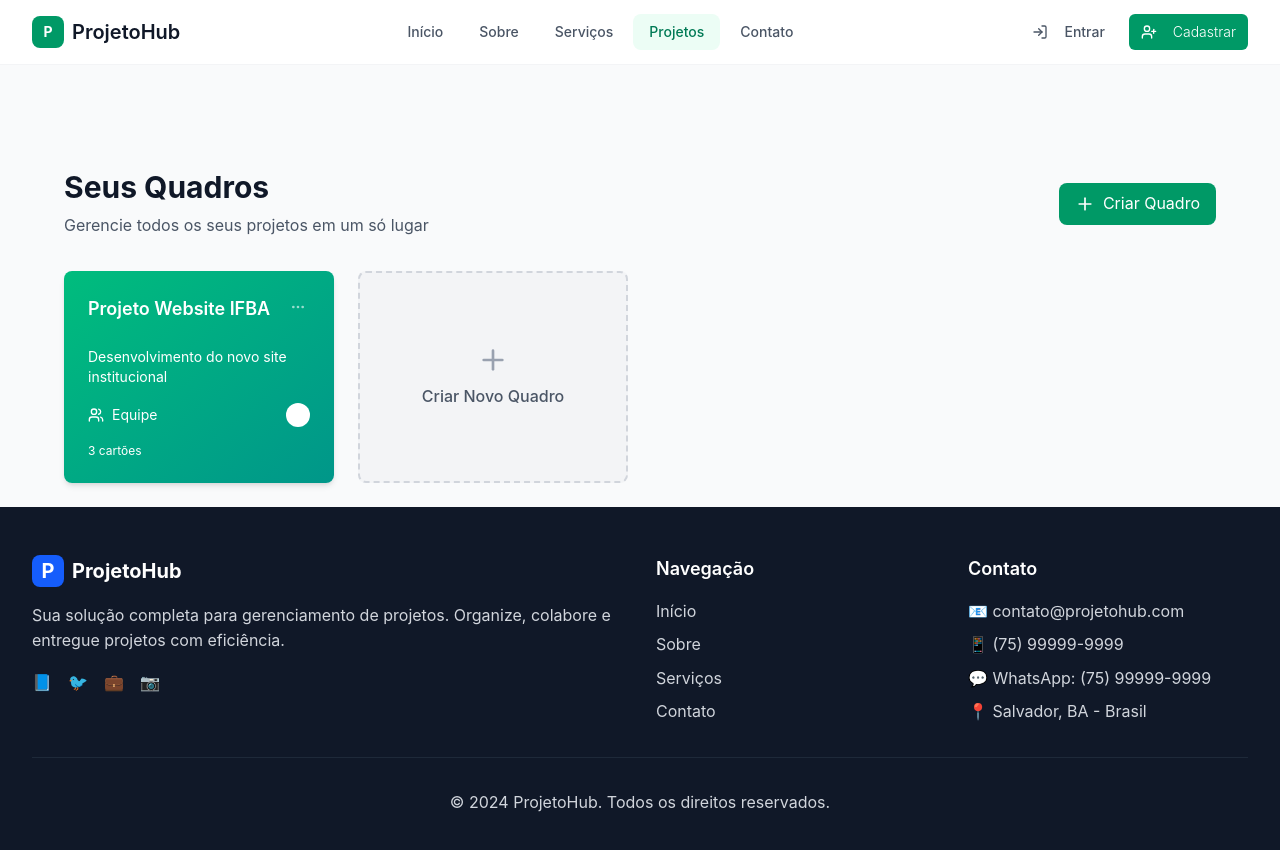
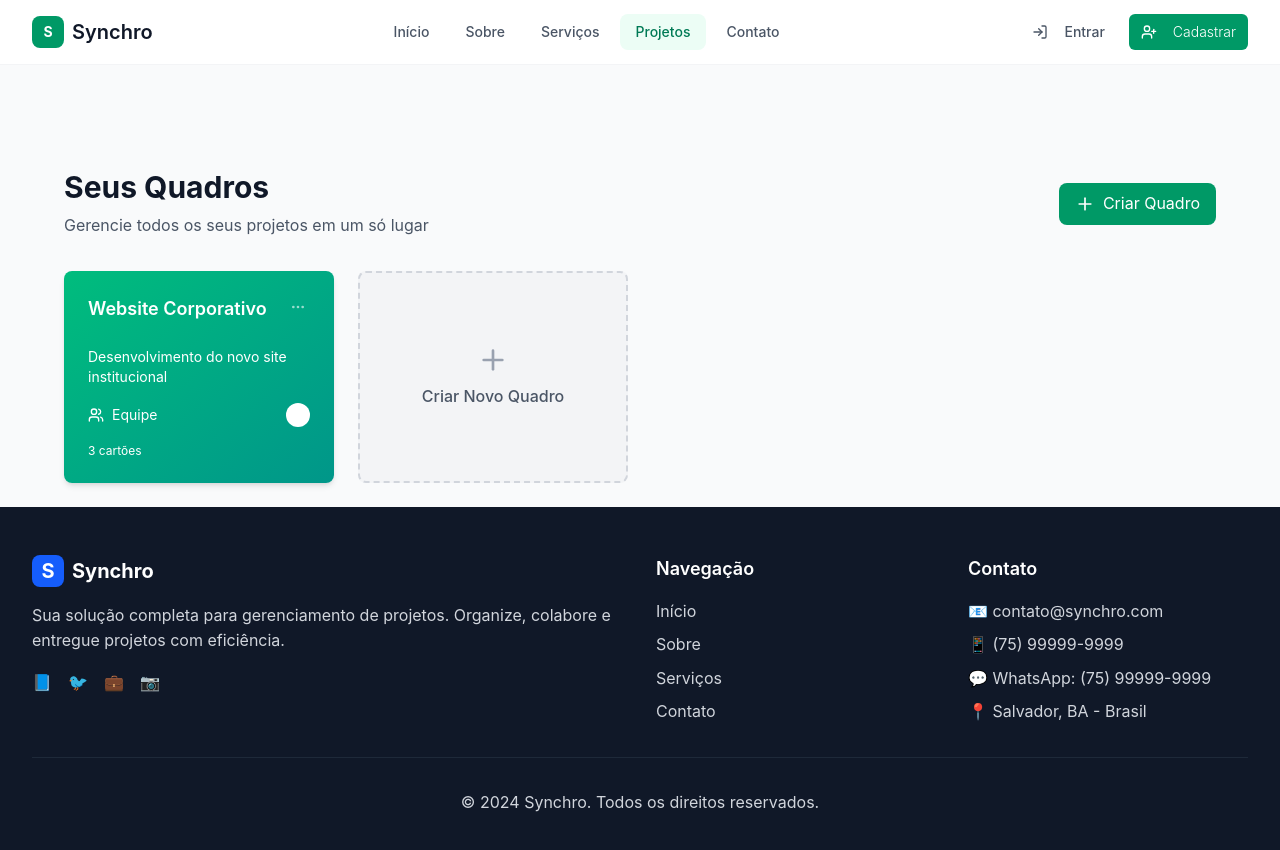
Before and after one commit to JoaoHneri/Projeto-IFBA, a Next.js app: page /projetos in a window 1280 px wide. Shown: the top 850 px of the page. Built offline with nearby package versions, Linux system fonts and the light colour scheme.

Commit message:
Feat: Adicionando nome Synchro

```diff
--- a/src/app/contato/page.js
+++ b/src/app/contato/page.js
@@ -240,8 +240,8 @@ export default function ContatoPage() {
                       </div>
                       <div>
                         <h4 className="font-semibold text-slate-900 mb-1">Email</h4>
-                        <p className="text-slate-600">contato@projetohub.com</p>
-                        <p className="text-slate-600">suporte@projetohub.com</p>
+                        <p className="text-slate-600">contato@synchro.com</p>
+                        <p className="text-slate-600">suporte@synchro.com</p>
                       </div>
                     </div>
 
--- a/src/app/layout.js
+++ b/src/app/layout.js
@@ -12,7 +12,7 @@ const geistMono = Geist_Mono({
 });
 
 export const metadata = {
-  title: "ProjetoHub - Sistema de Gerenciamento de Projetos",
+  title: "Synchro - Sistema de Gerenciamento de Projetos",
   description: "Plataforma completa para gerenciamento de projetos, equipes e recursos",
 };
 
--- a/src/app/sobre/page.js
+++ b/src/app/sobre/page.js
@@ -14,7 +14,7 @@ export default function SobrePage() {
           <h1 className="text-5xl font-bold text-slate-900 mb-6 leading-tight">
             Sobre a
             <span className="bg-gradient-to-r from-blue-600 to-indigo-600 bg-clip-text text-transparent">
-              {" "}ProjetoHub
+              {" "}Synchro
             </span>
           </h1>
 
@@ -34,7 +34,7 @@ export default function SobrePage() {
               <div className="space-y-6">
                 <p className="text-lg text-slate-600 leading-relaxed">
                   Fundada em 2020 por uma equipe de especialistas em gestão de projetos e tecnologia,
-                  a ProjetoHub nasceu da necessidade de simplificar os processos complexos que
+                  a Synchro nasceu da necessidade de simplificar os processos complexos que
                   envolvem o gerenciamento de projetos corporativos.
                 </p>
                 <p className="text-lg text-slate-600 leading-relaxed">
--- a/src/components/footer.jsx
+++ b/src/components/footer.jsx
@@ -8,9 +8,9 @@ export function Footer() {
           <div className="col-span-1 md:col-span-2">
             <div className="flex items-center space-x-2 mb-4">
               <div className="w-8 h-8 bg-blue-600 rounded-lg flex items-center justify-center">
-                <span className="text-white font-bold text-xl">P</span>
+                <span className="text-white font-bold text-xl">S</span>
               </div>
-              <span className="text-xl font-bold">ProjetoHub</span>
+              <span className="text-xl font-bold">Synchro</span>
             </div>
             <p className="text-gray-300 mb-4">
               Sua solução completa para gerenciamento de projetos.
@@ -65,7 +65,7 @@ export function Footer() {
           <div>
             <h3 className="text-lg font-semibold mb-4">Contato</h3>
             <ul className="space-y-2 text-gray-300">
-              <li>📧 contato@projetohub.com</li>
+              <li>📧 contato@synchro.com</li>
               <li>📱 (75) 99999-9999</li>
               <li>💬 WhatsApp: (75) 99999-9999</li>
               <li>📍 Salvador, BA - Brasil</li>
@@ -74,7 +74,7 @@ export function Footer() {
         </div>
 
         <div className="border-t border-gray-800 mt-8 pt-8 text-center text-gray-300">
-          <p>&copy; 2024 ProjetoHub. Todos os direitos reservados.</p>
+          <p>&copy; 2024 Synchro. Todos os direitos reservados.</p>
         </div>
       </div>
     </footer>
--- a/src/components/navigation.jsx
+++ b/src/components/navigation.jsx
@@ -27,9 +27,9 @@ export function Navigation() {
           {/* Logo */}
           <Link href="/" className="flex items-center space-x-2">
             <div className="w-8 h-8 bg-emerald-600 rounded-lg flex items-center justify-center">
-              <span className="text-white font-bold text-sm">P</span>
+              <span className="text-white font-bold text-sm">S</span>
             </div>
-            <span className="font-semibold text-xl text-gray-900">ProjetoHub</span>
+            <span className="font-semibold text-xl text-gray-900">Synchro</span>
           </Link>
 
           {/* Desktop Navigation */}
--- a/src/components/trello/BoardSelector.js
+++ b/src/components/trello/BoardSelector.js
@@ -244,7 +244,7 @@ export default function BoardSelector() {
                       value={newBoard.title}
                       onChange={(e) => setNewBoard(prev => ({ ...prev, title: e.target.value }))}
                       className="w-full px-3 py-2 border border-gray-300 rounded-lg focus:ring-2 focus:ring-emerald-500 focus:border-emerald-500"
-                      placeholder="Ex: Projeto Website"
+                      placeholder="Ex: Sistema E-commerce"
                       required
                     />
                   </div>
--- a/src/contexts/BoardContext.js
+++ b/src/contexts/BoardContext.js
@@ -54,7 +54,7 @@ const initialState = {
   boards: [
     {
       id: '1',
-      title: 'Projeto Website IFBA',
+      title: 'Website Corporativo',
       description: 'Desenvolvimento do novo site institucional',
       visibility: 'team',
       background: 'emerald',
@@ -535,7 +535,7 @@ export function BoardProvider({ children }) {
 
   // Persistir no localStorage
   useEffect(() => {
-    const savedState = localStorage.getItem('trello-boards');
+    const savedState = localStorage.getItem('synchro-boards');
     if (savedState) {
       try {
         const parsed = JSON.parse(savedState);
@@ -549,13 +549,13 @@ export function BoardProvider({ children }) {
         }
       } catch (error) {
         console.error('Erro ao carregar dados salvos:', error);
-        localStorage.removeItem('trello-boards'); // Limpar dados corrompidos
+        localStorage.removeItem('synchro-boards'); // Limpar dados corrompidos
       }
     }
   }, []);
 
   useEffect(() => {
-    localStorage.setItem('trello-boards', JSON.stringify(state));
+    localStorage.setItem('synchro-boards', JSON.stringify(state));
   }, [state]);
 
   const value = {
```
Also changed, not shown: 1 other file (tests, documents, lock files or other folders).
